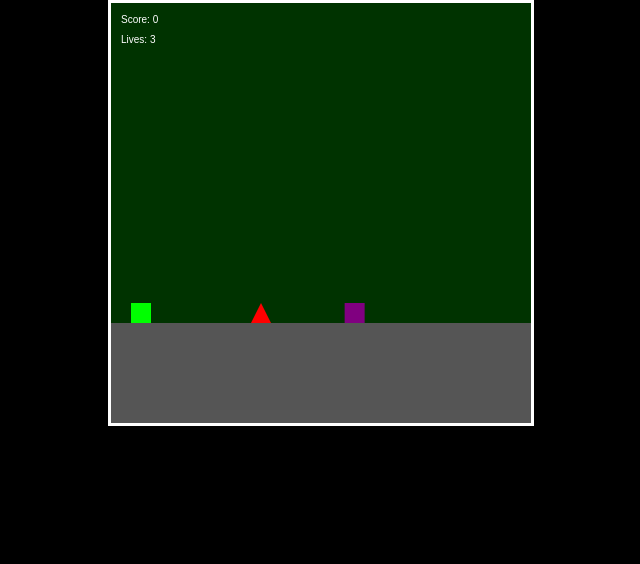
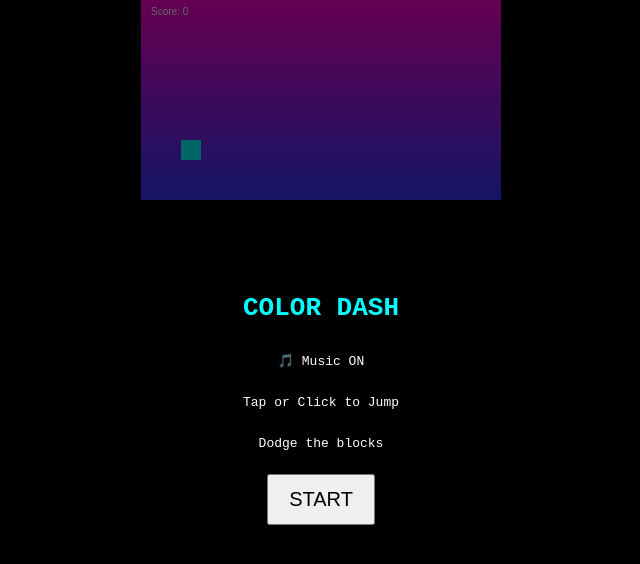
Before and after one commit to olie1234466/Pixels, a plain HTML site: page Index.html in a window 1280 px wide. Shown: the whole page, without its empty margins (319-959 px from the left). Drawn offline with Linux system fonts and the light colour scheme.

Commit message:
Update Index.html

```diff
--- a/Index.html
+++ b/Index.html
@@ -1,225 +1,161 @@
 <!DOCTYPE html>
 <html>
 <head>
-<meta name="viewport" content="width=device-width, initial-scale=1.0">
-<title>PIXELS</title>
+<meta charset="UTF-8">
+<title>COLOR DASH</title>
 <style>
-body{margin:0;background:black}
-canvas{display:block;margin:auto;border:3px solid white}
+body{
+  margin:0;
+  background:#000;
+  color:white;
+  font-family:monospace;
+  text-align:center;
+}
+canvas{
+  display:block;
+  margin:auto;
+  background:linear-gradient(180deg,#ff00cc,#3333ff);
+}
+#overlay{
+  position:absolute;
+  top:0;left:0;right:0;bottom:0;
+  display:flex;
+  align-items:center;
+  justify-content:center;
+  flex-direction:column;
+  background:rgba(0,0,0,0.6);
+}
+button{
+  font-size:20px;
+  padding:12px 20px;
+  margin-top:10px;
+}
 </style>
 </head>
 <body>
 
-<canvas id="game" width="420" height="420"></canvas>
+<div id="overlay">
+  <h1 style="color:#00ffff">COLOR DASH</h1>
+  <p>🎵 Music ON</p>
+  <p>Tap or Click to Jump</p>
+  <p>Dodge the blocks</p>
+  <button onclick="startGame()">START</button>
+</div>
+
+<canvas id="game" width="360" height="200"></canvas>
+
+<audio id="music" loop>
+  <source src="https://cdn.pixabay.com/download/audio/2022/03/15/audio_5c0c7e4a0c.mp3?filename=dreams-110734.mp3">
+</audio>
 
 <script>
-/* ================= SETUP ================= */
 const canvas=document.getElementById("game");
 const ctx=canvas.getContext("2d");
+const overlay=document.getElementById("overlay");
+const music=document.getElementById("music");
 
-const GRAVITY=0.6;
-const GROUND=320;
+let playing=false;
+let score=0;
+let speed=3;
 
-/* ================= PLAYER ================= */
 const player={
- x:20,y:GROUND-20,w:20,h:20,
- vx:0,vy:0,onGround:true,
- lives:3,score:0,
- sword:false
+  x:40,y:140,w:20,h:20,vy:0
 };
 
-/* ================= WEAPONS ================= */
-let weapon="normal";
-const weapons={
- normal:{range:12,damage:1},
- long:{range:22,damage:1},
- fire:{range:16,damage:2}
-};
+let blocks=[];
 
-/* ================= TERRAIN ================= */
-const terrainColors={
- grass:{bg:"#003300",ground:"#555"},
- desert:{bg:"#c2b280",ground:"#aa8844"},
- lava:{bg:"#330000",ground:"#661111"},
- ice:{bg:"#88ccff",ground:"#99ddff"}
-};
-
-/* ================= LEVELS ================= */
-const levels=[
- {terrain:"grass",spikes:[140],monsters:[{x:240,y:GROUND-20,type:"walker"}]},
- {terrain:"grass",spikes:[200],monsters:[]},
- {terrain:"grass",spikes:[120,280],monsters:[{x:200,y:GROUND-20,type:"walker"}]},
- {terrain:"desert",spikes:[150],monsters:[{x:260,y:GROUND-20,type:"walker"}]},
- {terrain:"desert",spikes:[100,300],monsters:[{x:220,y:GROUND-60,type:"flyer"}]},
- {terrain:"desert",spikes:[200],monsters:[]},
- {terrain:"lava",spikes:[130,260],monsters:[{x:210,y:GROUND-20,type:"walker"}]},
- {terrain:"lava",spikes:[170],monsters:[{x:260,y:GROUND-60,type:"flyer"}]},
- {terrain:"lava",spikes:[120,300],monsters:[]},
- {terrain:"ice",spikes:[140],monsters:[{x:260,y:GROUND-20,type:"walker"}]},
- {terrain:"ice",spikes:[100,280],monsters:[{x:200,y:GROUND-60,type:"flyer"}]},
- {terrain:"ice",spikes:[],monsters:[]} // boss level
-];
-
-let levelIndex=0;
-let level=levels[levelIndex];
-
-/* ================= BOSS ================= */
-let boss=null;
-function spawnBoss(){
- boss={x:260,y:GROUND-80,w:60,h:60,hp:10,dir:-1,shots:[]};
-}
-
-/* ================= INPUT ================= */
-let sx=0,sy=0;
-canvas.addEventListener("touchstart",e=>{
- sx=e.touches[0].clientX;
- sy=e.touches[0].clientY;
- player.sword=true;
-});
-canvas.addEventListener("touchend",e=>{
- let dx=e.changedTouches[0].clientX-sx;
- let dy=e.changedTouches[0].clientY-sy;
- if(dy<-30 && player.onGround){player.vy=-12;player.onGround=false;}
- if(dx>30)player.vx=5;
- if(dx<-30)player.vx=-5;
- setTimeout(()=>player.sword=false,150);
-});
-
-/* ================= SHOP ================= */
-canvas.addEventListener("dblclick",()=>{
- let c=prompt(
-`SHOP
-1 Normal Sword
-2 Long Sword (level 4+)
-3 Fire Sword (level 8+)`);
- if(c==="1")weapon="normal";
- if(c==="2"&&levelIndex>=3)weapon="long";
- if(c==="3"&&levelIndex>=7)weapon="fire";
-});
-
-/* ================= GAME ================= */
-function loseLife(){
- player.lives--;
- reset();
- if(player.lives<=0){
-  alert("YOU LOSE\nScore: "+player.score);
-  player.lives=3;player.score=0;
-  levelIndex=0;level=levels[0];
- }
+function startGame(){
+  overlay.style.display="none";
+  music.volume=0.5;
+  music.play();
+  reset();
+  playing=true;
 }
 
 function reset(){
- player.x=20;player.y=GROUND-20;
- player.vx=0;player.vy=0;
- player.onGround=true;
+  score=0;
+  speed=3;
+  player.y=140;
+  player.vy=0;
+  blocks=[];
 }
 
-function hit(a,b){
- return a.x<a.x+b.w&&a.x+a.w>b.x&&a.y<a.y+b.h&&a.y+a.h>b.y;
+function jump(){
+  if(player.y>=140) player.vy=-8;
+}
+
+document.addEventListener("click",jump);
+document.addEventListener("touchstart",jump);
+
+function spawnBlock(){
+  blocks.push({
+    x:360,
+    y:140,
+    w:20,
+    h:20,
+    color:`hsl(${Math.random()*360},100%,60%)`
+  });
 }
 
 function update(){
- player.vy+=GRAVITY;
- player.x+=player.vx;
- player.y+=player.vy;
+  if(!playing) return;
 
- if(player.y+player.h>=GROUND){
-  player.y=GROUND-player.h;
-  player.vy=0;player.onGround=true;
- }
+  player.vy+=0.5;
+  player.y+=player.vy;
+  if(player.y>140){player.y=140;player.vy=0;}
 
- // spikes
- level.spikes.forEach(s=>{
-  if(player.x+player.w>s&&player.x<s+20&&player.y+player.h>=GROUND)
-   loseLife();
-  if(player.x>s+20&&!s.done){player.score+=50;s.done=true;}
- });
+  if(Math.random()<0.02) spawnBlock();
 
- // monsters
- level.monsters.forEach(m=>{
-  if(m.type==="walker")m.x+=Math.sin(Date.now()/300)*0.5;
-  if(m.type==="flyer")m.y+=Math.sin(Date.now()/200)*0.6;
-  if(hit(player,m)){
-   if(player.sword){m.dead=true;player.score+=100;}
-   else loseLife();
-  }
- });
- level.monsters=level.monsters.filter(m=>!m.dead);
+  blocks.forEach(b=>{
+    b.x-=speed;
+    if(
+      player.x<b.x+b.w &&
+      player.x+player.w>b.x &&
+      player.y<b.y+b.h &&
+      player.y+player.h>b.y
+    ){
+      gameOver();
+    }
+    if(!b.passed && b.x+b.w<player.x){
+      b.passed=true;
+      score+=10;
+      speed+=0.02;
+    }
+  });
 
- // boss
- if(levelIndex===11){
-  if(!boss)spawnBoss();
-  boss.x+=boss.dir*1.5;
-  if(boss.x<150||boss.x>330)boss.dir*=-1;
-  if(player.sword){
-   let sword={x:player.x+20,y:player.y,w:weapons[weapon].range,h:player.h};
-   if(hit(sword,boss))boss.hp-=weapons[weapon].damage;
-  }
-  if(boss.hp<=0){
-   alert("YOU WIN!");
-   player.score+=500;
-   boss=null;
-   levelIndex=0;level=levels[0];
-  }
- }
+  blocks=blocks.filter(b=>b.x>-30);
+}
 
- // next level
- if(player.x>canvas.width){
-  player.score+=100;
-  levelIndex++;
-  if(levelIndex>=levels.length)levelIndex=0;
-  level=levels[levelIndex];
-  reset();
- }
-
- player.vx*=0.9;
+function gameOver(){
+  playing=false;
+  music.pause();
+  overlay.innerHTML=`
+    <h1 style="color:#ff4444">GAME OVER</h1>
+    <p>Score: ${score}</p>
+    <button onclick="location.reload()">RESTART</button>
+  `;
+  overlay.style.display="flex";
 }
 
 function draw(){
- const t=terrainColors[level.terrain];
- ctx.fillStyle=t.bg;ctx.fillRect(0,0,420,420);
- ctx.fillStyle=t.ground;ctx.fillRect(0,GROUND,420,100);
+  ctx.clearRect(0,0,360,200);
 
- // spikes
- ctx.fillStyle="red";
- level.spikes.forEach(s=>{
-  ctx.beginPath();
-  ctx.moveTo(s,GROUND);
-  ctx.lineTo(s+10,GROUND-20);
-  ctx.lineTo(s+20,GROUND);
-  ctx.fill();
- });
+  ctx.fillStyle="#00ffff";
+  ctx.fillRect(player.x,player.y,player.w,player.h);
 
- // monsters
- ctx.fillStyle="purple";
- level.monsters.forEach(m=>ctx.fillRect(m.x,m.y,20,20));
+  blocks.forEach(b=>{
+    ctx.fillStyle=b.color;
+    ctx.fillRect(b.x,b.y,b.w,b.h);
+  });
 
- // boss
- if(boss){
-  ctx.fillStyle="darkred";
-  ctx.fillRect(boss.x,boss.y,boss.w,boss.h);
   ctx.fillStyle="white";
-  ctx.fillText("Boss HP: "+boss.hp,150,30);
- }
-
- // player
- ctx.fillStyle="lime";
- ctx.fillRect(player.x,player.y,20,20);
-
- // sword
- if(player.sword){
-  ctx.fillStyle=weapon==="fire"?"orange":"white";
-  ctx.fillRect(player.x+20,player.y+8,weapons[weapon].range,4);
- }
-
- // HUD
- ctx.fillStyle="white";
- ctx.fillText("Score: "+player.score,10,20);
- ctx.fillText("Lives: "+player.lives,10,40);
+  ctx.fillText("Score: "+score,10,15);
 }
 
 function loop(){
- update();draw();requestAnimationFrame(loop);
+  update();
+  draw();
+  requestAnimationFrame(loop);
 }
 loop();
 </script>
```
